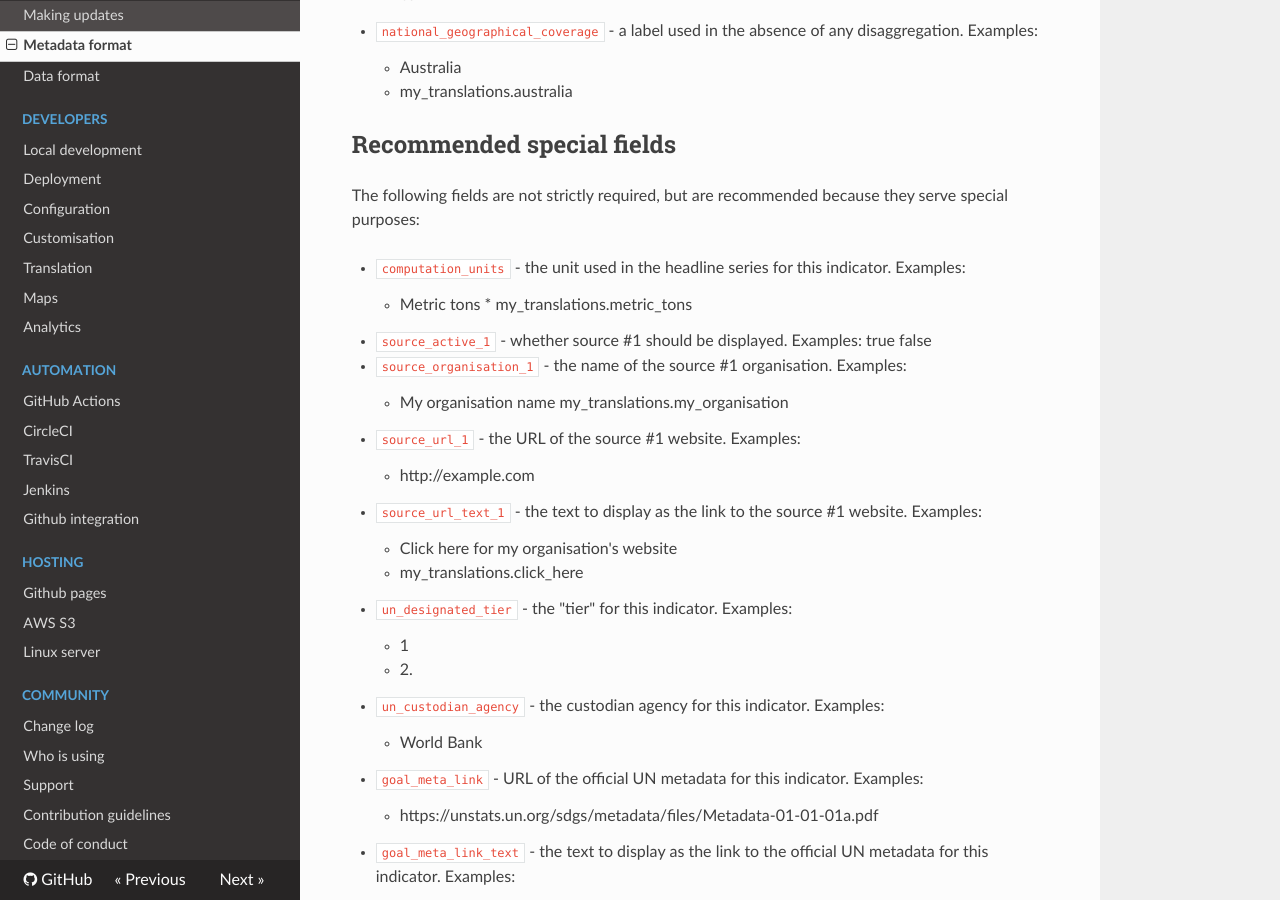
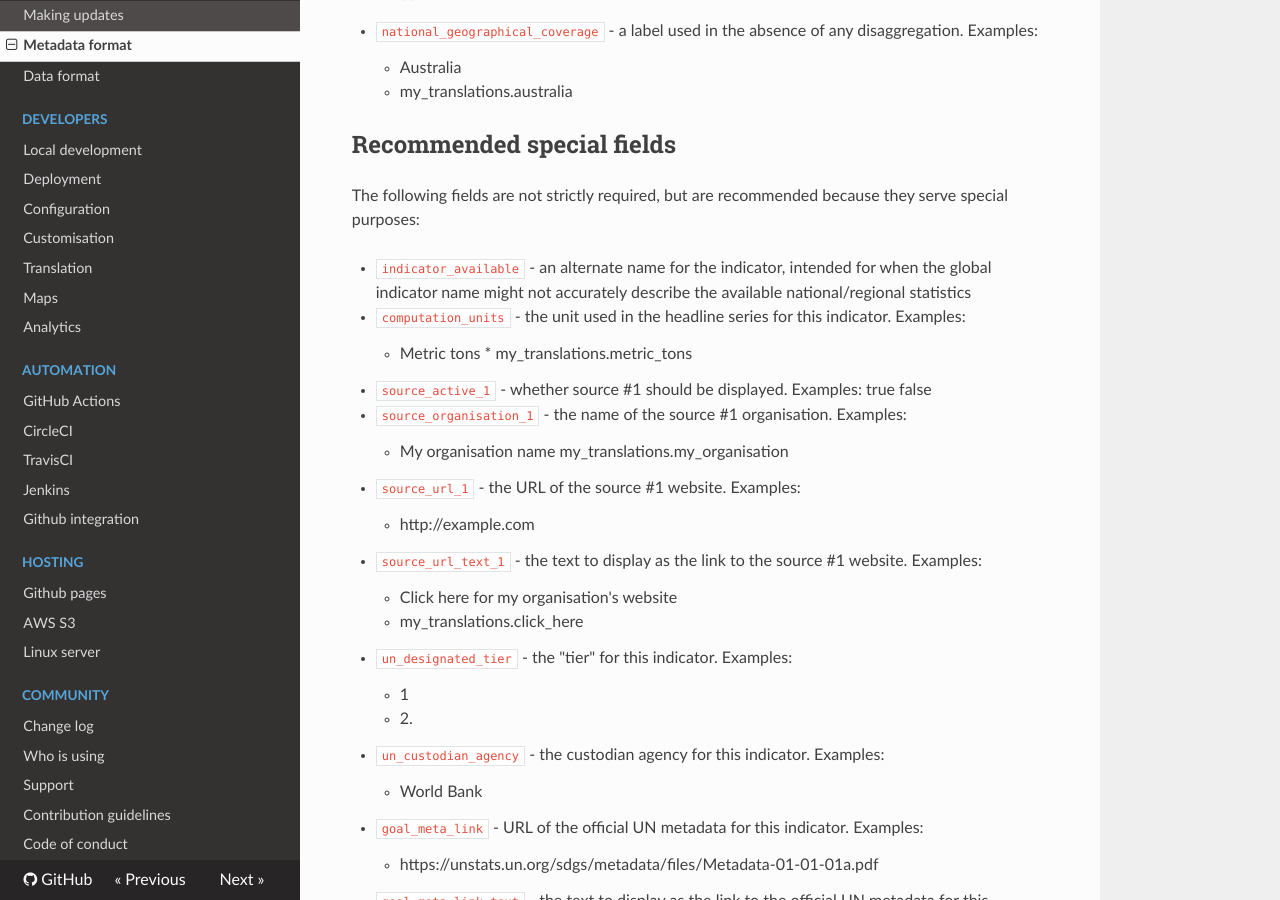
Before and after one commit to open-sdg/open-sdg, an MkDocs documentation site: the page built from docs/metadata-format.md, in a window 1280 px wide and 900 px high, scrolled down 1263 px. Built offline with MkDocs 1.6.1, drawn with Linux system fonts in a browser that asks for light colours; nearby versions of some CDN libraries; old or Windows-style settings are respelled for this version of MkDocs.

Commit message:
Docs for the indicator_available metadata field

```diff
--- a/docs/metadata-format.md
+++ b/docs/metadata-format.md
@@ -41,6 +41,7 @@ If the indicator is going to display a graph, the following fields are required:
 
 The following fields are not strictly required, but are recommended because they serve special purposes:
 
+* `indicator_available` - an alternate name for the indicator, intended for when the global indicator name might not accurately describe the available national/regional statistics
 * `computation_units` - the unit used in the headline series for this indicator. Examples:
     * Metric tons * my_translations.metric_tons
 * `source_active_1` - whether source #1 should be displayed. Examples:
```
